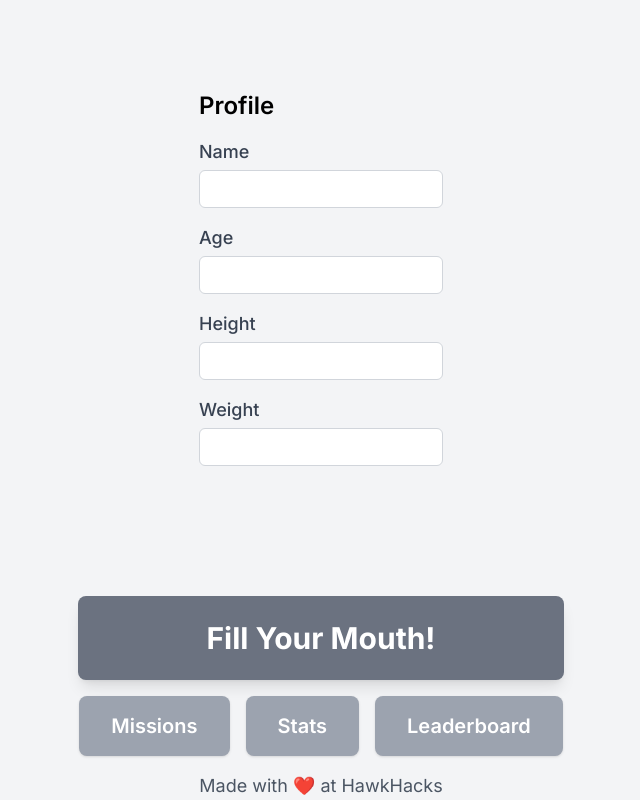
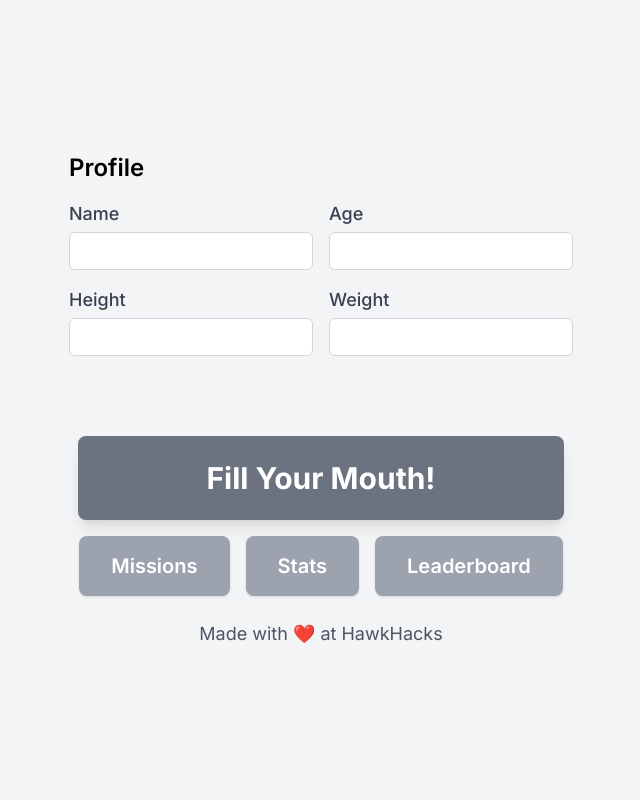
Before and after one commit to patrick-gu/food-fill, a Next.js app: page /welcome in a window 1280 px wide. Shown: the whole page, without its empty margins (319-959 px from the left). Built offline with nearby package versions, Linux system fonts and the light colour scheme.

Commit message:
proper gui

```diff
--- a/src/app/welcome/page.tsx
+++ b/src/app/welcome/page.tsx
@@ -28,9 +28,10 @@ export default function WelcomePage() {
 
     return (
         <div className="flex flex-col items-center justify-center h-screen bg-gray-100">
-            <div className="flex flex-col items-center justify-center space-y-0 h-screen bg-gray-100">
+            <div className="flex flex-col items-center justify-center space-y-0 bg-gray-100">
                 <div className="mt-0">
                     <h2 className="text-2xl font-semibold">Profile</h2>
+                    <div className="flex space-x-4">
                         <div className="mt-4">
                             <label htmlFor="name" className="block text-lg font-medium text-gray-700">
                                 Name
@@ -55,6 +56,8 @@ export default function WelcomePage() {
                                 className="mt-1 px-4 py-2 border border-gray-300 rounded-md focus:outline-none focus:ring-blue-500 focus:border-blue-500 block w-full sm:text-sm"
                             />
                         </div>
+                    </div>
+                    <div className="flex space-x-4">
                         <div className="mt-4">
                             <label htmlFor="height" className="block text-lg font-medium text-gray-700">
                                 Height
@@ -81,9 +84,9 @@ export default function WelcomePage() {
                         </div>
                     </div>
                 </div>
+            </div>
 
-
-            <Link href="/" className="mt-10 mb-4 px-32 py-6 text-3xl font-bold text-white bg-gray-500 rounded-lg shadow-lg hover:bg-blue-600">
+            <Link href="/" className="mt-20 mb-4 px-32 py-6 text-3xl font-bold text-white bg-gray-500 rounded-lg shadow-lg hover:bg-blue-600">
                 Fill Your Mouth!
             </Link>
             <div className="flex space-x-4">
@@ -97,7 +100,7 @@ export default function WelcomePage() {
                     Leaderboard
                 </Link>
             </div>
-            <div className="pt-4 text-lg text-gray-600">
+            <div className="mt-2 pt-4 text-lg text-gray-600">
                 Made with <span className="text-red-500">❤️</span> at HawkHacks
             </div>
         </div>
```
Lines whose indentation alone changed are shown as unchanged.
